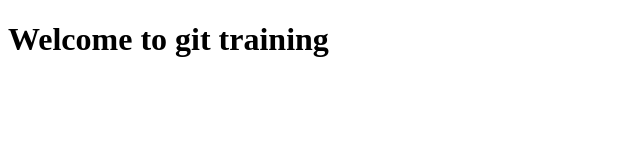
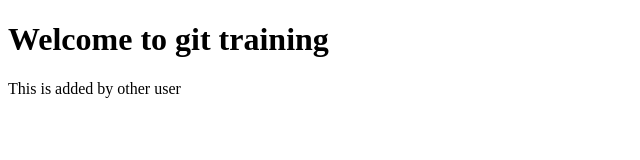
Before and after one commit to JANHAVI40/GitTrainingVPKBIET, a plain HTML site: page index.html in a window 1280 px wide. Shown: the whole page, without its empty margins (0-640 px from the left). Drawn offline with Linux system fonts and the light colour scheme.

Commit message:
Update index.html
added one paragraph in index.html

```diff
--- a/index.html
+++ b/index.html
@@ -10,5 +10,9 @@
         Welcome to git training
     </h1>
 
+    <p>
+        This is added by other user
+    </p>
+
 </body>
 </html>
```
